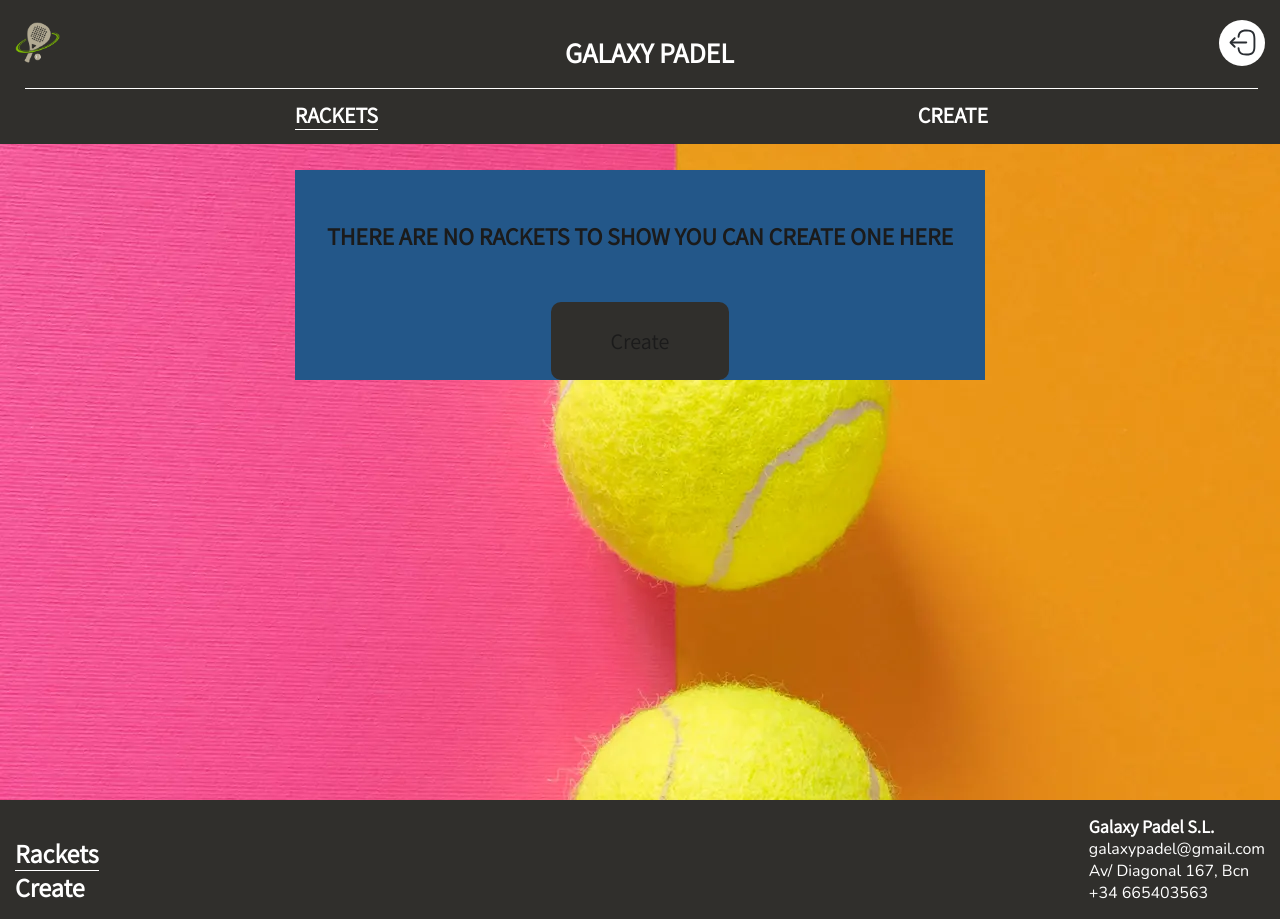
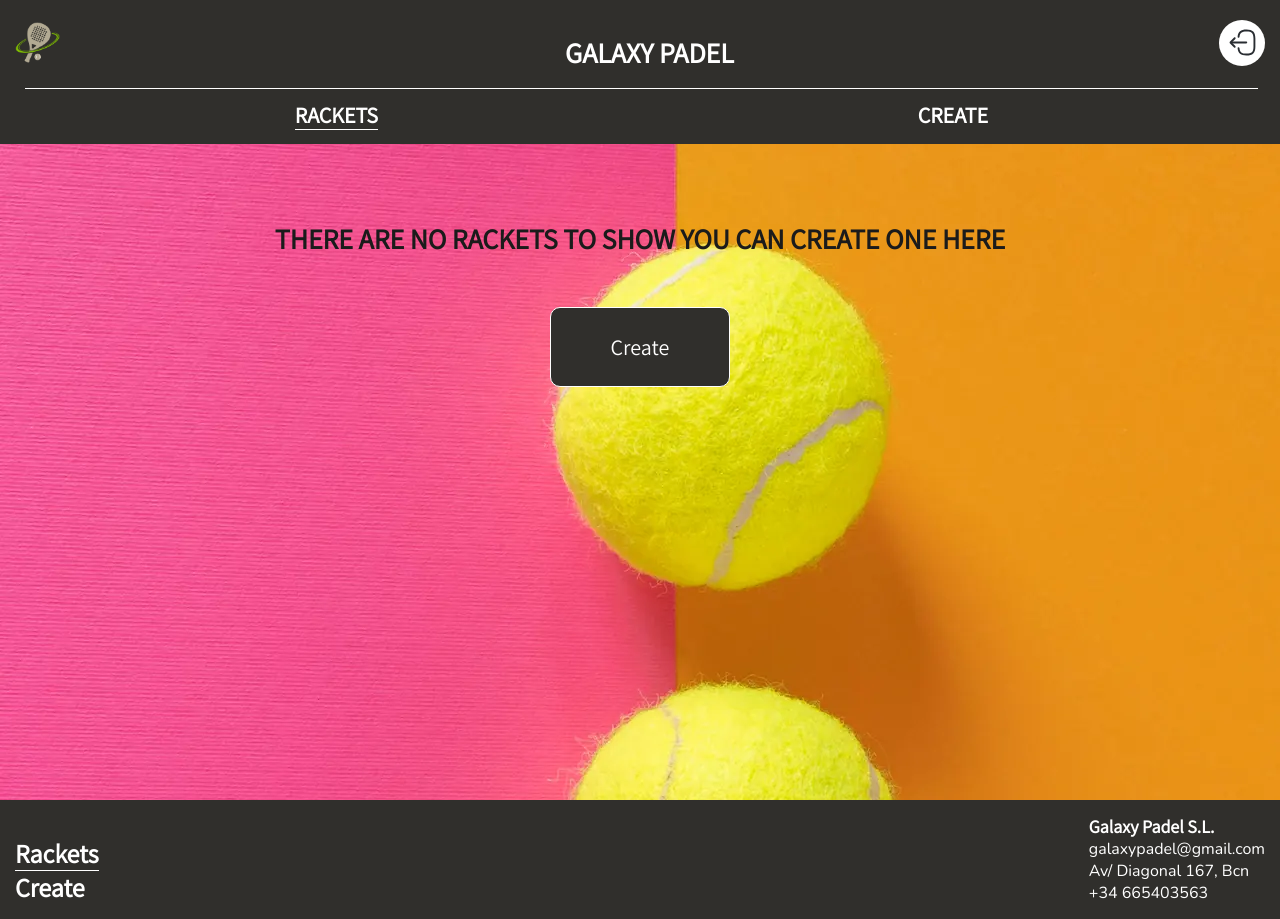
Before and after one commit to Taxeta/GalaxyPadel-front, a React (Vite) app: page /rackets in a window 1280 px wide. Built offline with nearby package versions, Linux system fonts and the light colour scheme; no server answers; sample sign-in values are in the browser's storage.

Commit message:
Fix background of NoRackets component when rendered

```diff
--- a/src/components/NoRackets/NoRackets.css
+++ b/src/components/NoRackets/NoRackets.css
@@ -2,7 +2,7 @@
   display: flex;
   color: var(--black);
   font-family: var(--secondary-font);
-  font-size: 24px;
+  font-size: 28px;
   font-weight: 700;
   margin: 50px 32px;
   text-align: center;
@@ -13,14 +13,13 @@
   display: flex;
   flex-direction: column;
   align-items: center;
-  background-color: var(--secondary-color);
 }
 
 .create-link {
   font-size: 22px;
   font-family: var(--secondary-font);
-  color: var(--black);
-  border: 1px hidden;
+  color: var(--white);
+  border: 1px solid var(--white);
   cursor: pointer;
   background-color: var(--primary-color);
   padding: 25px 60px;
--- a/src/pages/DetailRacketPage/DetailRacketPage.tsx
+++ b/src/pages/DetailRacketPage/DetailRacketPage.tsx
@@ -11,7 +11,6 @@ import { useParams } from "react-router-dom";
 import { FormControlLabel, Switch } from "@mui/material";
 import "./DetailRacketPage.css";
 import { NewApiRacket } from "../../types";
-import Loading from "../../components/Loading/Loading";
 
 export const DetailRacketPagePreload = lazy(() => import("./DetailRacketPage"));
 
@@ -21,7 +20,6 @@ const DetailRacketPage = (): React.ReactElement => {
   const { getRacketByIdApi, modifyVisibilityRacket } = useRacketsApi();
   const [user] = useAuthState(auth);
   const racket = useAppSelector((state) => state.racketsState.selectedRacket);
-  const isLoading = useAppSelector((state) => state.uiState.isLoading);
   const [isChecked, setIsChecked] = useState(racket?.visibility || false);
 
   useEffect(() => {
@@ -59,10 +57,6 @@ const DetailRacketPage = (): React.ReactElement => {
   };
 
   return (
-    <>
-      {isLoading ? (
-        <Loading />
-      ) : (
     <article className="detail-content">
       <h1 className="detail__title">{racket?.name}</h1>
       <div className="detail__container">
@@ -129,8 +123,6 @@ const DetailRacketPage = (): React.ReactElement => {
         </ul>
       </div>
     </article>
-      )}
-    </>
   );
 };
 
```
Lines whose indentation alone changed are shown as unchanged.
